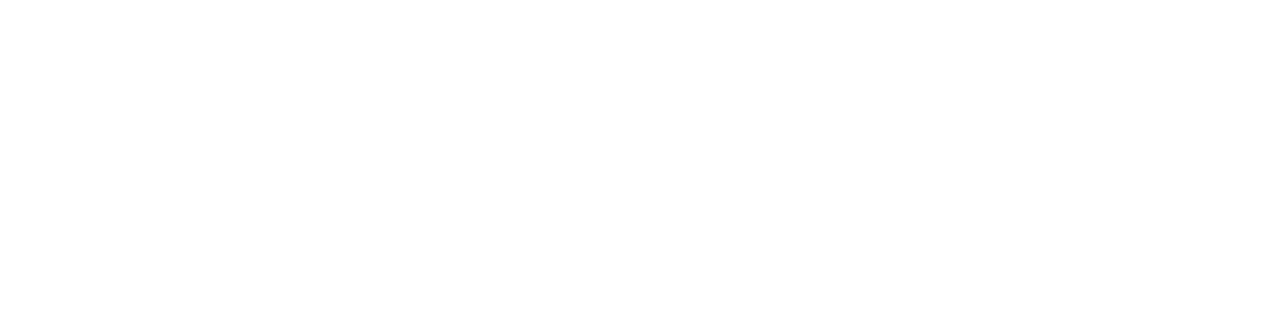
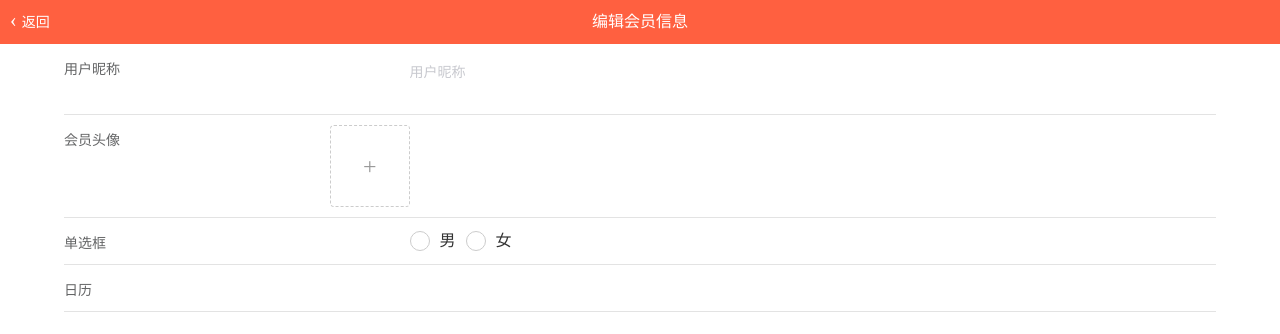
Before and after one commit to 653391740/-c-, a Vue app: page /useredit in a window 1280 px wide. Shown: the top 334 px of the page. Built offline with nearby package versions, Linux system fonts and the light colour scheme.

Commit message:
feat(组件): 重构Popup组件并添加用户编辑功能但是不全
- 将Popup组件提取为独立可复用组件
- 新增用户信息编辑页面
- 为消息提示组件添加warn类型
- 改进Input组件支持slot功能
- 添加路由守卫登录提示
- 优化组件导入方式

```diff
--- /dev/null
+++ b/src/components/Popup.vue
@@ -0,0 +1,102 @@
+<template>
+<div :class="['popup', { 'show': show }]"
+    @click="togglePopup">
+    <div class="popup-content"
+        @click.stop>
+        <span class="popup-close"
+            @click="togglePopup">×</span>
+        <slot></slot>
+    </div>
+</div>
+</template>
+
+<script>
+export default {
+    props: {
+        show: {
+            type: Boolean,
+            default: false
+        }
+    },
+    methods: {
+        togglePopup() {
+            if (this.show) {
+                this.$emit('close', false);
+            }
+        }
+    }
+}
+</script>
+
+<style scoped
+    lang="scss">
+    .popup {
+        transition: all .2s linear;
+        position: fixed;
+        z-index: -1;
+        top: 0;
+        left: 0;
+        width: 100%;
+        height: 100%;
+        opacity: 0;
+        background-color: rgba(0, 0, 0, 0.5);
+
+        .popup-content {
+            position: absolute;
+            transition: all .2s ease-in-out;
+            transform: translateY(100%);
+            bottom: 0;
+            width: 100%;
+            background-color: #fff;
+            border-radius: 20px 20px 0 0;
+            padding: 0 16px;
+            max-height: 80%;
+            min-height: 50%;
+
+            .button {
+                display: flex;
+                padding: 12px 0;
+
+                button:first-child {
+                    border-radius: 20px 0 0 20px;
+                    background: linear-gradient(to right, #ffd01e, #ff8917);
+                }
+
+                button:last-child {
+                    border-radius: 0 20px 20px 0;
+                    background: linear-gradient(to right, #ff6034, #ee0a24);
+                }
+
+                button {
+                    flex: 1;
+                    height: 40px;
+                    font-size: 15px;
+                    color: #fff;
+                }
+            }
+
+
+
+            .popup-close {
+                position: absolute;
+                top: 15px;
+                right: 15px;
+                font-size: 25px;
+                line-height: 1;
+                font-weight: bold;
+                color: #c8c9cc;
+            }
+        }
+
+        &.show {
+            opacity: 1;
+            z-index: 110;
+
+            .popup-content {
+                transform: translateY(0);
+            }
+        }
+    }
+
+
+</style>
--- a/src/components/index.js
+++ b/src/components/index.js
@@ -16,13 +16,15 @@
 popupInstance.$mount()
 document.body.appendChild(popupInstance.$el)
 
-// 添加到Vue原型上
-Vue.prototype.$msg = function (message, duration = 2000) {
+const msg = function (message, duration = 2000) {
   instance.show(message, duration)
 }
+// 添加到Vue原型上
+Vue.prototype.$msg = msg
+
 
 // 创建popupMsg函数实例
-const popupMsg = function(message, duration = 2000) {
+const popupMsg = function (message, duration = 2000) {
   popupInstance.info(message, duration)
   return popupMsg
 }
@@ -40,6 +42,10 @@
   popupInstance.success(message, duration)
   return this
 }
+popupMsg.warn = function (message, duration = 2000) {
+  popupInstance.warn(message, duration)
+  return this
+}
 
 Vue.prototype.$popupMsg = popupMsg
 
@@ -50,3 +56,6 @@
 
 // 导出popupmsg组件
 export { PopupMsgComponent }
+
+// 导出popupMsg函数，以便在非Vue上下文中使用
+export { popupMsg, msg }
--- a/src/components/input.vue
+++ b/src/components/input.vue
@@ -1,7 +1,10 @@
 <template>
-<div class="item">
+<div class="item"
+    :style="{ 'padding-bottom': hasslot ? '10px' : '25px' }">
     <p>{{ label }}</p>
+    <slot v-if="hasslot"></slot>
     <input type="text"
+        v-else
         v-input
         :placeholder="label"
         :value="value"
@@ -24,6 +27,10 @@
         value: {
             type: String,
             default: ''
+        },
+        hasslot: {
+            type: Boolean,
+            default: false
         },
         msg: {
             type: String,
@@ -62,10 +69,10 @@
         width: 90%;
         border-bottom: 1px solid #e3e3e3;
         display: flex;
-        align-items: center;
         position: relative;
 
         p {
+            margin-top: 5px;
             width: 30%;
             font-size: 14px;
             color: #646566;
--- a/src/components/popupmsg.vue
+++ b/src/components/popupmsg.vue
@@ -40,6 +40,9 @@
         },
         info(msg, duration = 2000) {
             this.show(msg, duration, 'info')
+        },
+        warn(msg, duration = 2000) {
+            this.show(msg, duration, 'warn')
         }
     }
 }
@@ -69,6 +72,10 @@
         &.info {
             background-color: #2196F3; // 信息提示蓝色
         }
+
+        &.warn {
+            background-color: #ff976a; // 警告黄色
+        }
     }
 
     .fade-enter-active,
--- a/src/router/index.js
+++ b/src/router/index.js
@@ -1,5 +1,7 @@
 import Vue from 'vue'
 import VueRouter from 'vue-router'
+import { popupMsg } from '@/components/index'
+
 
 Vue.use(VueRouter)
 
@@ -61,6 +63,11 @@
         name: 'Gooddesc',
         component: () => import('@/views/gooddesc/index.vue'),
     },
+    {
+        path: '/useredit',
+        name: 'Useredit',
+        component: () => import('@/views/user/useredit.vue'),
+    },
 ]
 
 const router = new VueRouter({
@@ -76,6 +83,7 @@
     const token = userinfo ? JSON.parse(userinfo).token : null;
     if (blackList.includes(to.path) && !token) {
         next('/login');
+        popupMsg.warn('请先登录');
     } else {
         next();
     }
--- a/src/utils/request.js
+++ b/src/utils/request.js
@@ -1,5 +1,5 @@
 import axios from "axios";
-import msg from '../components'
+import { msg } from '../components/index'
 const service = axios.create({
     baseURL: 'http://43.138.15.137:4000/api/',
     timeout: 5000
--- a/src/views/gooddesc/Popup.vue
+++ b/src/views/gooddesc/Popup.vue
@@ -1,10 +1,5 @@
 <template>
-<div :class="['popup', { 'show': showPopup }]"
-    @click="togglePopup">
-    <div class="popup-content"
-        @click.stop>
-        <span class="popup-close"
-            @click="togglePopup">×</span>
+<Popup :show="show" @close="togglePopup">
     <div class="head">
         <img :src="img">
         <div>
@@ -50,14 +45,19 @@
     </div>
 
     <div class="button">
-            <button @click="$emit('addCart', { num, color, gMemory })">加入购物车</button>
+        <button @click="$emit('addCart', {
+            num,
+            color,
+            gMemory
+        })">加入购物车</button>
         <button>立即购买</button>
     </div>
-    </div>
-</div>
+</Popup>
 </template>
 
 <script>
+import Popup from '@/components/Popup.vue';
+
 export default {
     data() {
         return {
@@ -67,8 +67,11 @@
             img: JSON.parse(sessionStorage.getItem('img'))
         }
     },
+    components: {
+        Popup
+    },
     props: {
-        showPopup: {
+        show: {
             type: Boolean,
             default: false
         }
@@ -92,8 +95,8 @@
             this.gMemory = gMemory
         },
         togglePopup() {
-            if (this.showPopup) {
-                this.$emit('update:showPopup', false);
+            if (this.show) {
+                this.$emit('update:show', false);
             }
         }
     }
--- a/src/views/gooddesc/goods-action.vue
+++ b/src/views/gooddesc/goods-action.vue
@@ -17,7 +17,7 @@
     <button class="button-first"
         @click="showPopup = true">加入购物车</button>
     <button class="button-last">立即购买</button>
-    <Popup :showPopup.sync="showPopup"
+    <Popup :show.sync="showPopup"
         @addCart="handleAddCart"></Popup>
 </div>
 </template>
--- a/src/views/user/head-user.vue
+++ b/src/views/user/head-user.vue
@@ -3,8 +3,8 @@
     <div class="head_user_info">
         <img src="/src/assets/static.png">
         <div class="name">
-            <h3>请登录</h3>
-            <p>完善资料让我更懂你</p>
+            <h3 @click="$router.push('/login')">请登录</h3>
+            <p @click="$router.push('/useredit')">完善资料让我更懂你</p>
         </div>
         <div class="sign">
             <img src="/src/assets/sign.png">
--- /dev/null
+++ b/src/views/user/useredit.vue
@@ -0,0 +1,157 @@
+<template>
+<div class="useredit">
+    <Title title="编辑会员信息"
+        back></Title>
+    <Input label="用户昵称"
+        msg="请输入用户昵称"></Input>
+    <Input hasslot
+        label="会员头像">
+    <div class="field">
+        <div class="img-item"
+            v-for="(e, index) in img">
+            <img :src="e.url"
+                alt="">
+            <div class="img-item-del"
+                @click="del(index)">×
+            </div>
+        </div>
+        <label for="avatar-upload"
+            class="upload-label">
+            +
+        </label>
+        <input id="avatar-upload"
+            type="file"
+            class="hidden-input"
+            @change="handlchange">
+    </div>
+    </Input>
+    <Input label="单选框"
+        hasslot>
+    <div class="radio-box">
+        <input type="radio"
+            id="man"
+            name="gender"
+            value="1">
+        <label for="man">男</label>
+        <input type="radio"
+            id="woman"
+            name="gender"
+            value="2">
+        <label for="woman">女</label>
+    </div>
+    </Input>
+    <Input label="日历"
+        hasslot>
+    <div class="birthday">
+
+    </div>
+    </Input>
+</div>
+</template>
+
+<script>
+import Title from '@/components/title.vue'
+export default {
+    components: {
+        Title
+    },
+    data() {
+        return {
+            img: []
+        }
+    },
+    methods: {
+        handlchange(e) {
+            let file = e.target.files[0]
+            let reader = new FileReader()
+            reader.readAsDataURL(file)
+            reader.onload = () => {
+                this.img.push({
+                    raw: file,
+                    url: reader.result
+                })
+            }
+        }
+    }
+}
+</script>
+
+<style scoped
+    lang="scss">
+    .useredit {
+        width: 100%;
+        height: 100%;
+        padding-top: 44px;
+
+        .radio-box {
+            display: flex;
+            align-items: center;
+            gap: 10px;
+
+            input {
+                width: 20px;
+                height: 20px;
+                background-color: #fff;
+                border: 1px solid #ccc;
+                border-radius: 50%;
+                outline: none;
+                -webkit-appearance: none;
+
+                &:checked {
+                    background-color: #1989fa;
+                    text-align: center;
+
+                    &::after {
+                        content: '✓';
+                        color: #fff;
+                    }
+                }
+            }
+        }
+
+        .field {
+            width: 100%;
+            display: flex;
+            gap: 5px;
+            flex-wrap: wrap;
+            align-items: center;
+
+            .img-item {
+                position: relative;
+
+                img {
+                    width: 80px;
+                    height: 80px;
+                }
+
+                .img-item-del {
+                    position: absolute;
+                    top: 0;
+                    right: 0;
+                    width: 14px;
+                    height: 14px;
+                    font-size: 8px;
+                    text-align: center;
+                    background-color: rgba(0, 0, 0, 0.5);
+                    color: #fff;
+                    border-radius: 0 0 0 80%;
+                }
+            }
+
+            .hidden-input {
+                width: 0px;
+                height: 0px;
+            }
+
+            .upload-label {
+                width: 80px;
+                line-height: 80px;
+                text-align: center;
+                border: 1px dashed #ccc;
+                border-radius: 4px;
+                font-size: 24px;
+                color: #999;
+            }
+        }
+    }
+</style>
```
Lines whose indentation alone changed are shown as unchanged.
